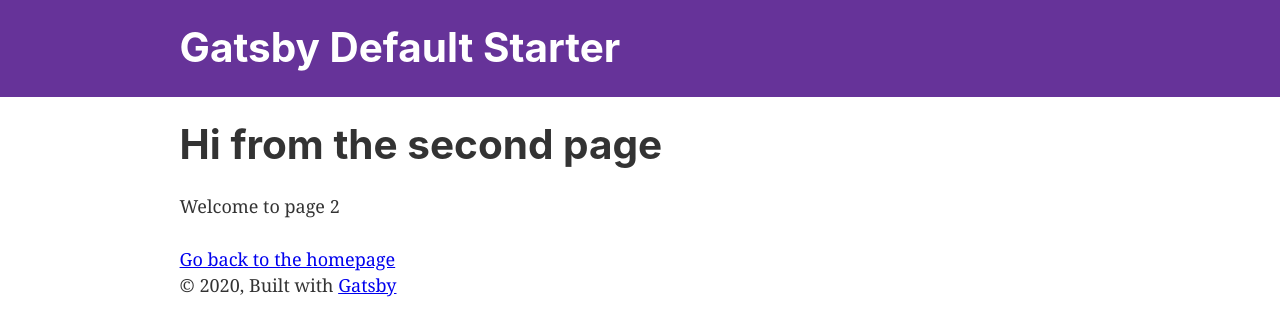
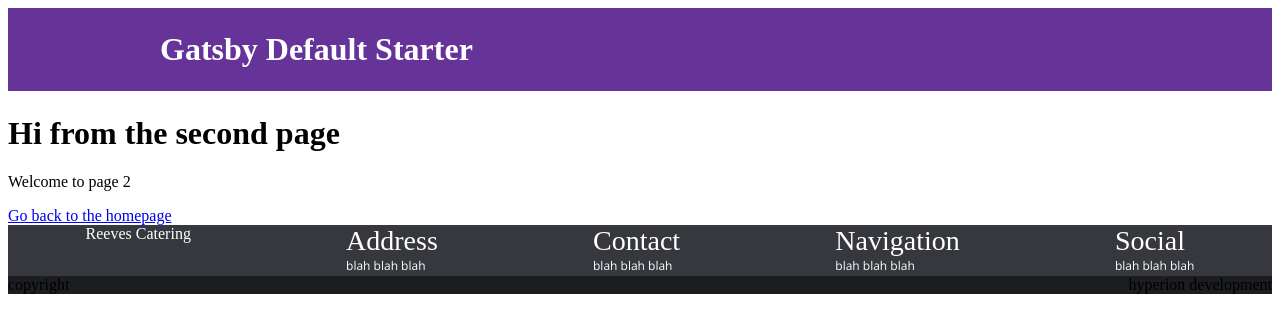
Before and after one commit to ryanhmaas/reevescatering, a Gatsby site: page /page-2 in a window 1280 px wide. Built offline with nearby package versions, Linux system fonts and the light colour scheme; Gatsby itself is replaced by a stand-in of ours; a web font is replaced by a local one.

Commit message:
base setup

```diff
--- /dev/null
+++ b/assets/styles/_footer.scss
@@ -0,0 +1,18 @@
+.footer{
+  background-color: #36383D;
+  color: #fff;
+  display: flex;
+  justify-content: space-around;
+
+  &-text{
+    font-size: 12px;
+    font-weight: 400;
+    font-family: 'Open Sans';
+    line-height: 1.58;
+  }
+
+  &-header{
+    font-size: 28px;
+    font-family: 'Euphoria Script';
+  }
+}
--- /dev/null
+++ b/assets/styles/_variables.scss
@@ -0,0 +1 @@
+$reeves-gray: #36383D;
--- /dev/null
+++ b/assets/styles/main.scss
@@ -0,0 +1,2 @@
+@import "variables";
+@import "footer";
--- a/gatsby-config.js
+++ b/gatsby-config.js
@@ -2,8 +2,8 @@ module.exports = {
   siteMetadata: {
     title: `Gatsby Default Starter`,
     description: `Kick off your next, great Gatsby project with this default starter. This barebones starter ships with the main Gatsby configuration files you might need.`,
-    author: `@gatsbyjs`,
-    siteUrl: `https://tender-hermann-f5c067.netlify.com/`,
+    author: `Ryan Maas`,
+    siteUrl: `https://reevescatering.netlify.com/`,
   },
   plugins: [
     `gatsby-plugin-react-helmet`,
@@ -14,6 +14,7 @@ module.exports = {
         path: `${__dirname}/src/images`,
       },
     },
+    `gatsby-plugin-sass`,
     `gatsby-transformer-sharp`,
     `gatsby-plugin-sharp`,
     {
--- a/package.json
+++ b/package.json
@@ -14,11 +14,13 @@
     "gatsby-plugin-prefetch-google-fonts": "^1.4.3",
     "gatsby-plugin-react-helmet": "^3.1.16",
     "gatsby-plugin-robots-txt": "^1.5.0",
+    "gatsby-plugin-sass": "^2.1.30",
     "gatsby-plugin-sharp": "^2.3.4",
     "gatsby-plugin-sitemap": "^2.2.22",
     "gatsby-source-contentful": "^2.1.69",
     "gatsby-source-filesystem": "^2.1.39",
     "gatsby-transformer-sharp": "^2.3.6",
+    "node-sass": "^4.13.1",
     "prop-types": "^15.7.2",
     "react": "^16.12.0",
     "react-dom": "^16.12.0",
--- /dev/null
+++ b/src/components/HyperionFooter.js
@@ -0,0 +1,12 @@
+import React from 'react';
+
+function HyperionFooter(){
+  return (
+    <div style={{display: 'flex', justifyContent: 'space-between', backgroundColor: '#1C1D20'}}>
+      <div>copyright</div>
+      <div>hyperion development</div>
+    </div>
+  )
+}
+
+export default HyperionFooter;
--- a/src/components/footer.js
+++ b/src/components/footer.js
@@ -1,6 +1,45 @@
 import React from "react";
 
+function Footer(){
+  return (
+    <div className="footer">
+      <div className="footer-section">
+        Reeves Catering
+      </div>
+      <div className="footer-section">
+        <div className="footer-header">
+          Address
+        </div>
+        <div className="footer-text">
+          blah blah blah
+        </div>
+      </div>
+      <div className="footer-section">
+        <div className="footer-header">
+          Contact
+        </div>
+        <div className="footer-text">
+          blah blah blah
+        </div>
+      </div>
+      <div className="footer-section">
+        <div className="footer-header">
+          Navigation
+        </div>
+        <div className="footer-text">
+          blah blah blah
+        </div>
+      </div>
+      <div className="footer-section">
+        <div className="footer-header">
+          Social
+        </div>
+        <div className="footer-text">
+          blah blah blah
+        </div>
+      </div>
+    </div>
+  );
+}
 
-function Footer(){
-
-}
+export default Footer;
--- a/src/components/layout.js
+++ b/src/components/layout.js
@@ -1,16 +1,11 @@
-/**
- * Layout component that queries for data
- * with Gatsby's useStaticQuery component
- *
- * See: https://www.gatsbyjs.org/docs/use-static-query/
- */
-
 import React from "react"
 import PropTypes from "prop-types"
 import { useStaticQuery, graphql } from "gatsby"
 
 import Header from "./header"
-import "./layout.css"
+import Footer from './footer';
+import '../../assets/styles/main.scss';
+import HyperionFooter from "./HyperionFooter";
 
 const Layout = ({ children }) => {
   const data = useStaticQuery(graphql`
@@ -24,24 +19,15 @@ const Layout = ({ children }) => {
   `)
 
   return (
-    <>
+    <React.Fragment style={{backgroundColor: '#F1F2F4'}}>
       <Header siteTitle={data.site.siteMetadata.title} />
       <div
-        style={{
-          margin: `0 auto`,
-          maxWidth: 960,
-          padding: `0px 1.0875rem 1.45rem`,
-          paddingTop: 0,
-        }}
       >
         <main>{children}</main>
-        <footer>
-          © {new Date().getFullYear()}, Built with
-          {` `}
-          <a href="https://www.gatsbyjs.org">Gatsby</a>
-        </footer>
+        <Footer />
+        <HyperionFooter />
       </div>
-    </>
+    </React.Fragment>
   )
 }
 
--- a/src/pages/index.js
+++ b/src/pages/index.js
@@ -3,6 +3,8 @@ import { Link, graphql, StaticQuery  } from "gatsby"
 import Layout from "../components/layout"
 import SEO from "../components/seo"
 import { styles } from '../../constants/styles';
+import '../../assets/styles/main.scss';
+
 
 const INDEX_PAGE_QUERY = graphql`
   query IndexPageDataQuery {
```
Also changed, not shown: src/images/hyperion-logo-white.svg (added), src/images/reeves-catering-white.svg (added), 1 other file.
